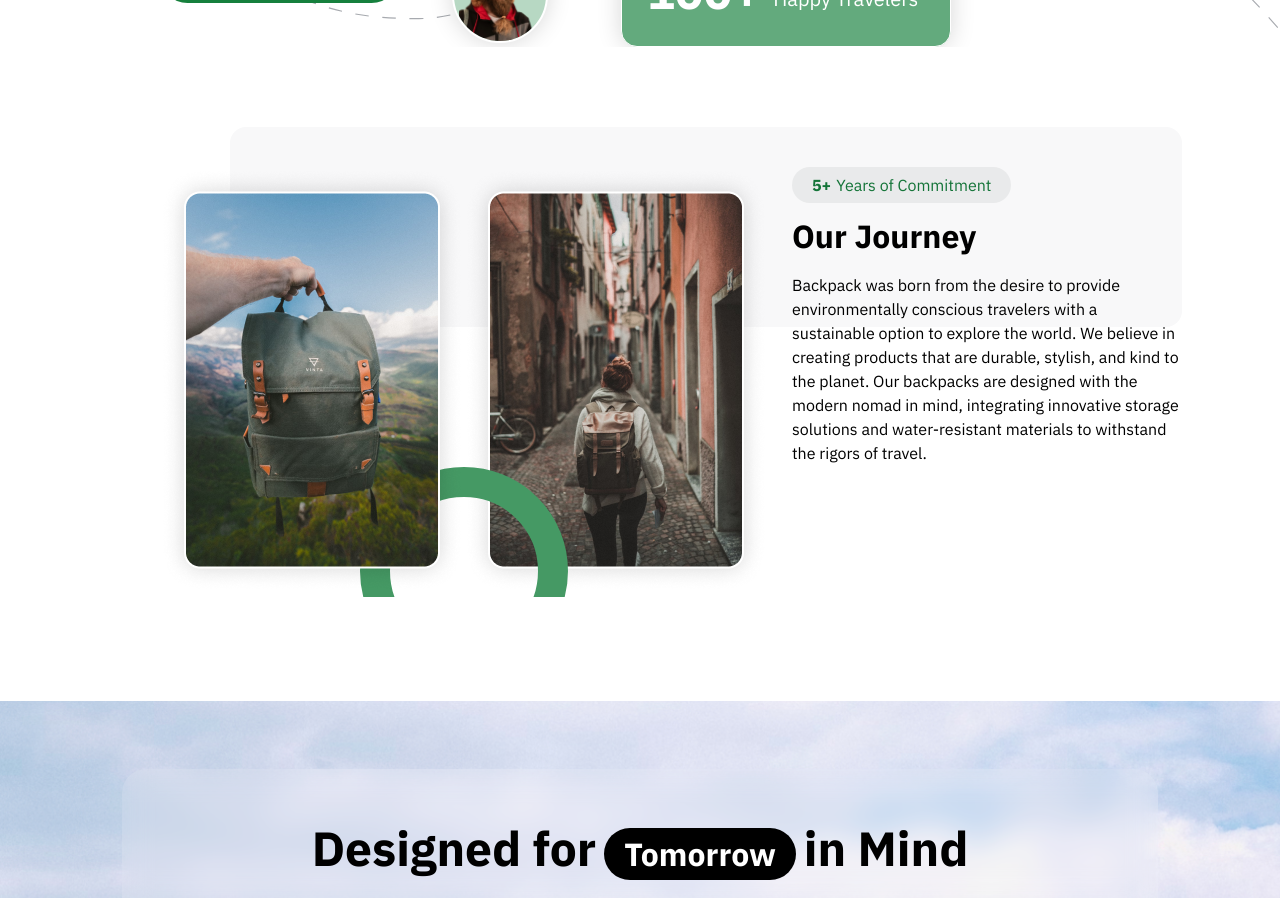
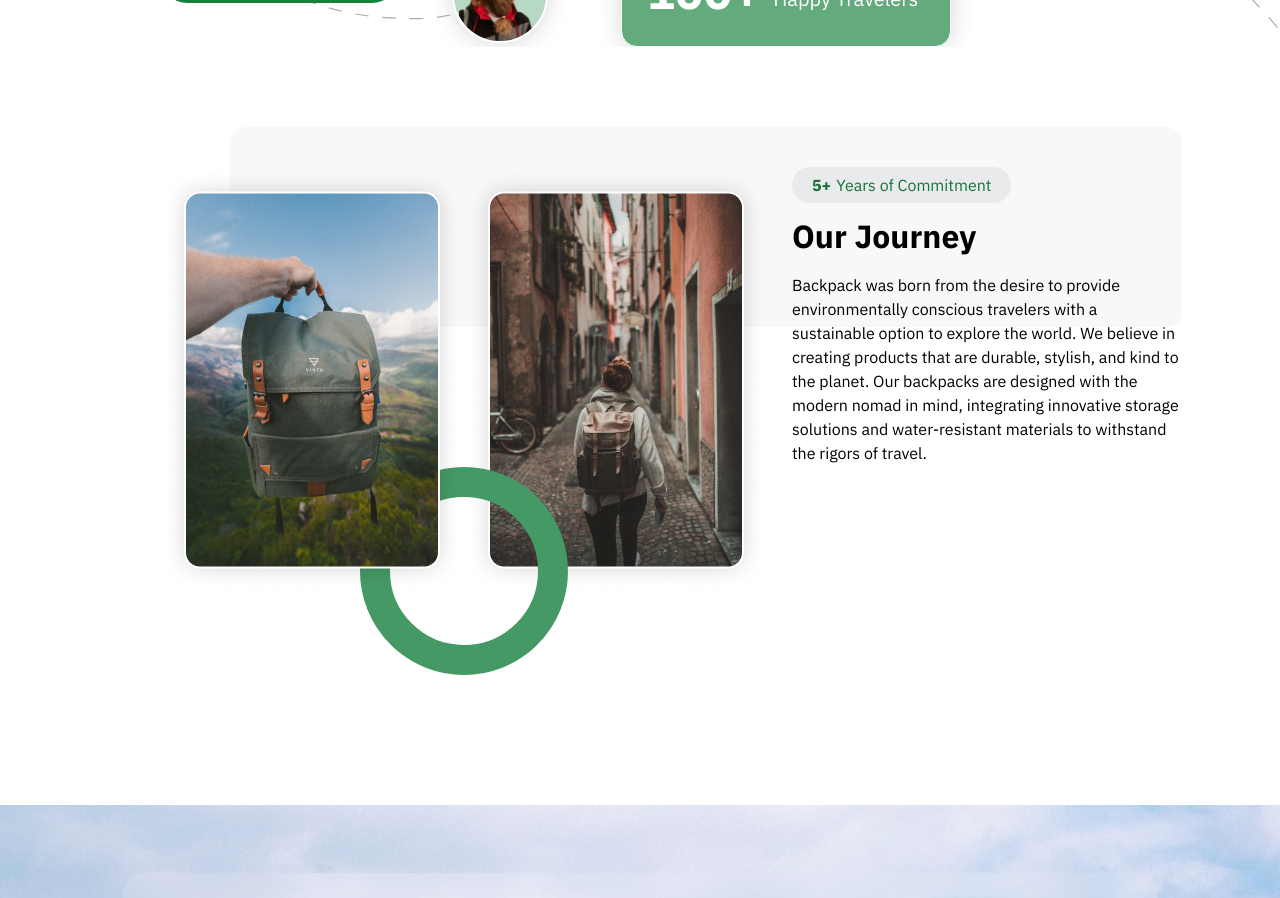
Before and after one commit to DrumNCodeGitHub/backpack_project, a React (Create React App) app: page / in a window 1280 px wide. Shown: the part 620-1518 px from the top of the page. Built offline with nearby package versions, Linux system fonts and the light colour scheme.

Commit message:
fixed overflow

```diff
--- a/src/pages/MainPage/components/JourneySection/JourneySection.scss
+++ b/src/pages/MainPage/components/JourneySection/JourneySection.scss
@@ -5,14 +5,14 @@
 }
 
 .JourneySection {
-  overflow: hidden;
-  padding: 0 98px 0 160px;
+  padding: 0 98px 104px 160px;
   margin-bottom: 104px;
   position: relative;
 
   @include for-phone-only {
-    padding: 64px 16px 0 16px;
-    margin-bottom: 80px;
+    padding: 64px 16px 80px 16px;
+    margin-bottom: 0;
+    overflow: hidden;
   }
 
   .grey-square {
```
